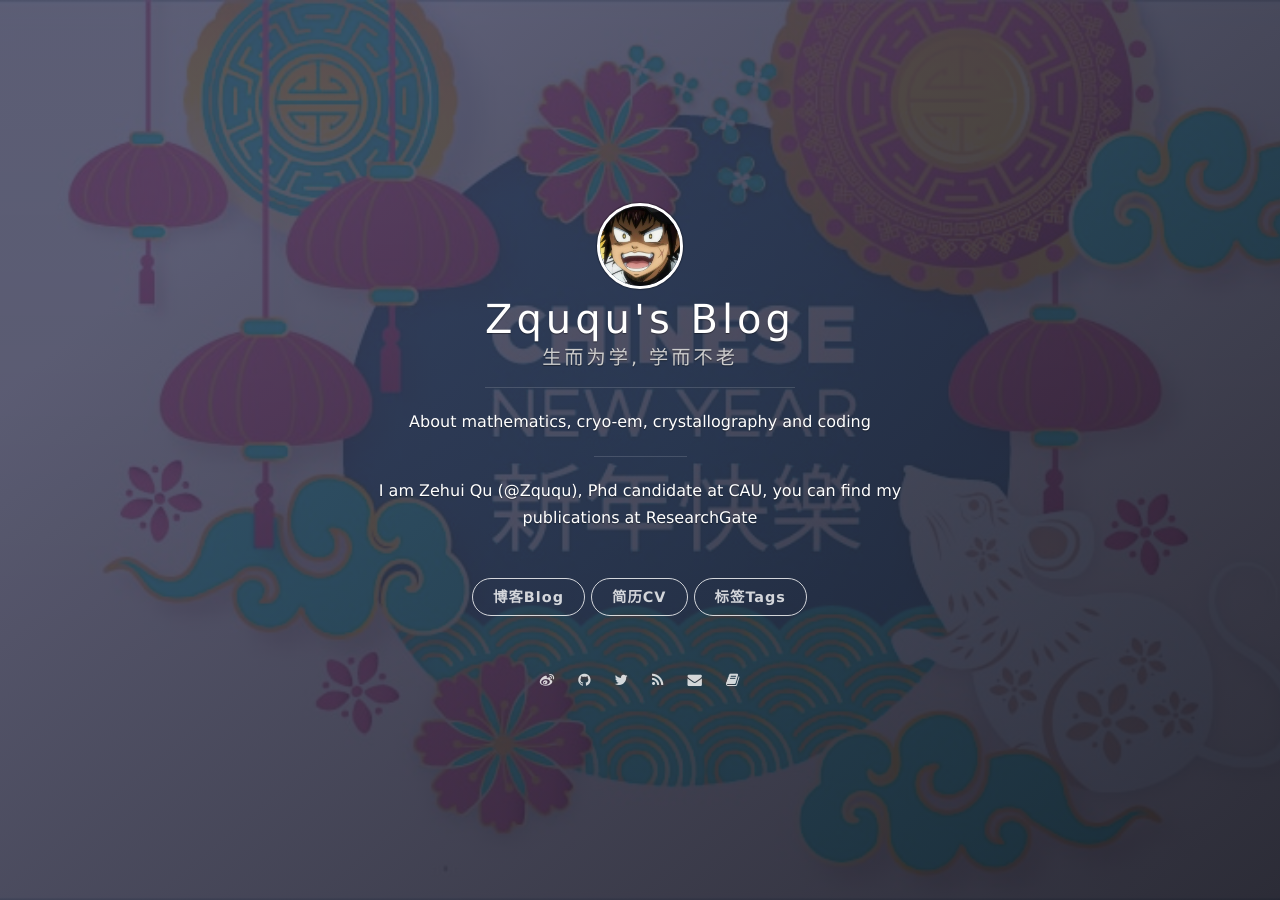
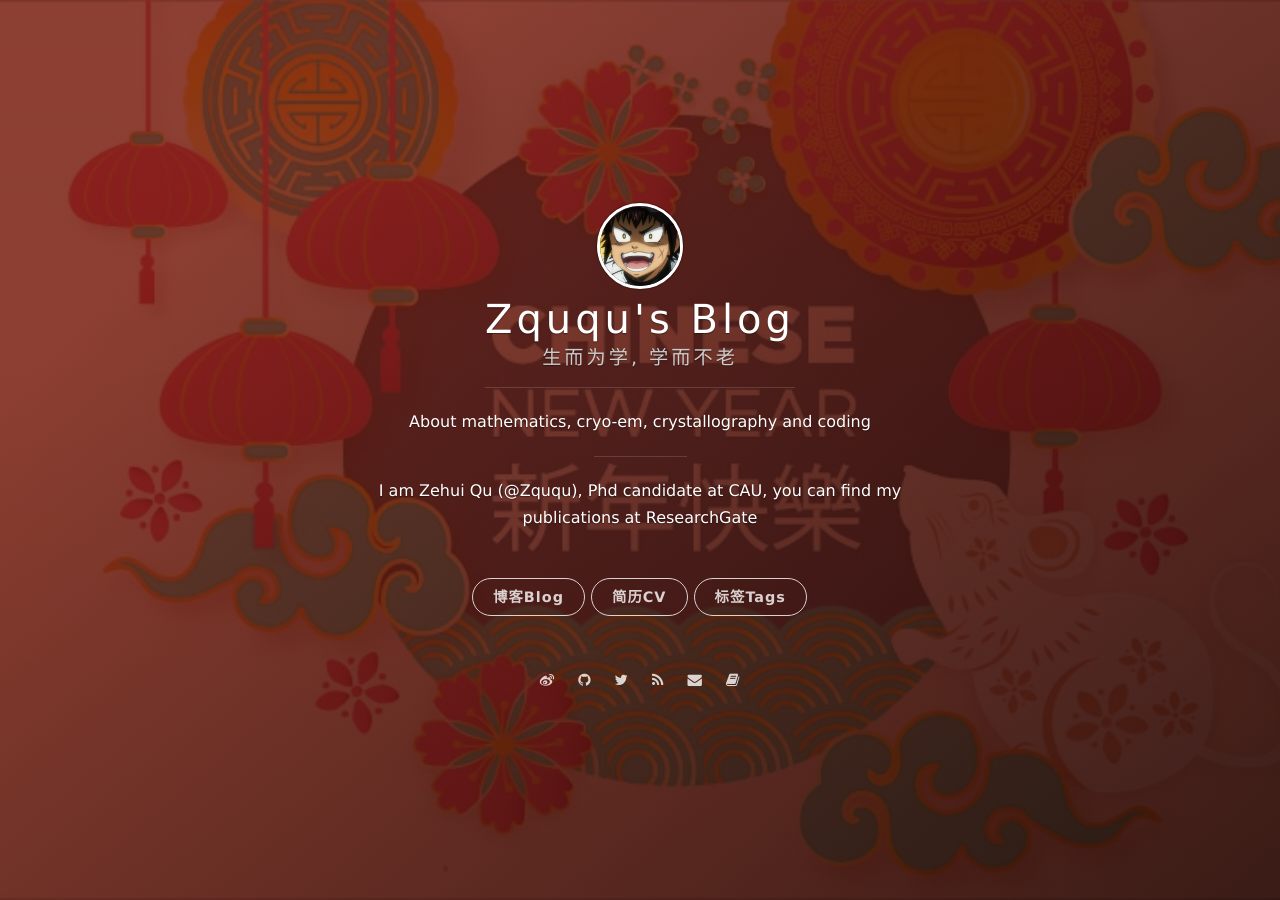
Before and after one commit to onevcat/vno-jekyll, a Jekyll site: the page built from index.html, in a window 1280 px wide. Built offline with Jekyll 4.4.1, drawn with Linux system fonts in a browser that asks for light colours; nearby versions of some CDN libraries; the list of posts is cut into pages by our own code; comment, search, counter and statistics services are not loaded.

Commit message:
change bgc color

```diff
--- a/_config.yml
+++ b/_config.yml
@@ -13,7 +13,7 @@ permalink: /:year/:month/:title/
 highlighter: rouge
 
 # supported colors: blue, green, purple, red, orange or slate. If you need clear, leave it empty.
-cover_color: slate
+cover_color: red
 
 # The blog button should not be removed.
 blog_button:
```
